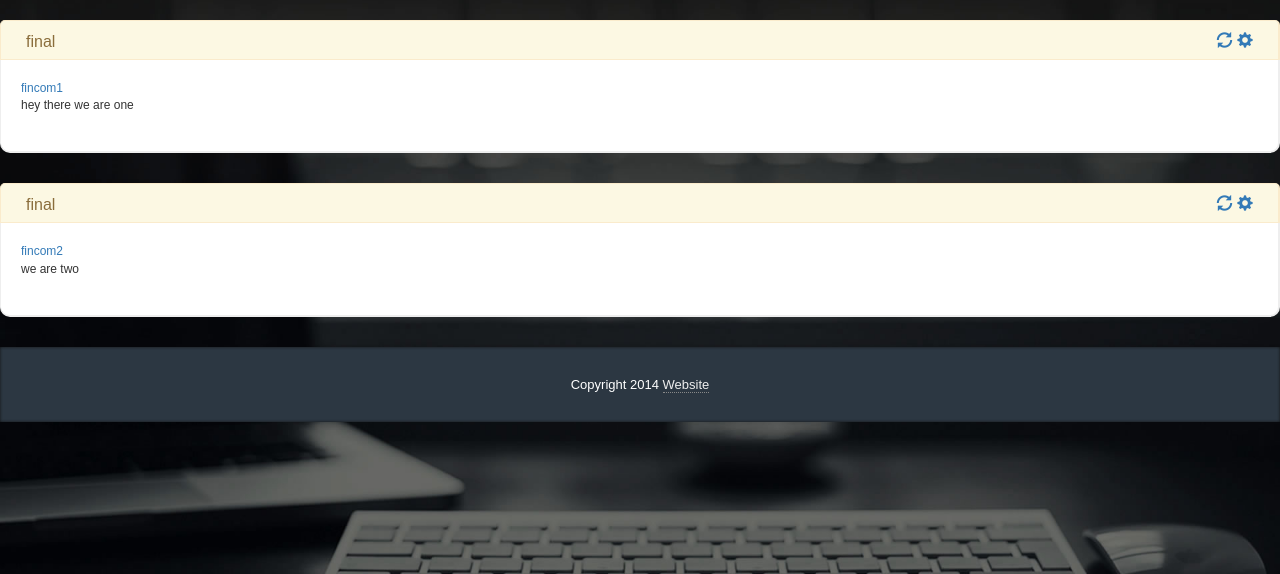
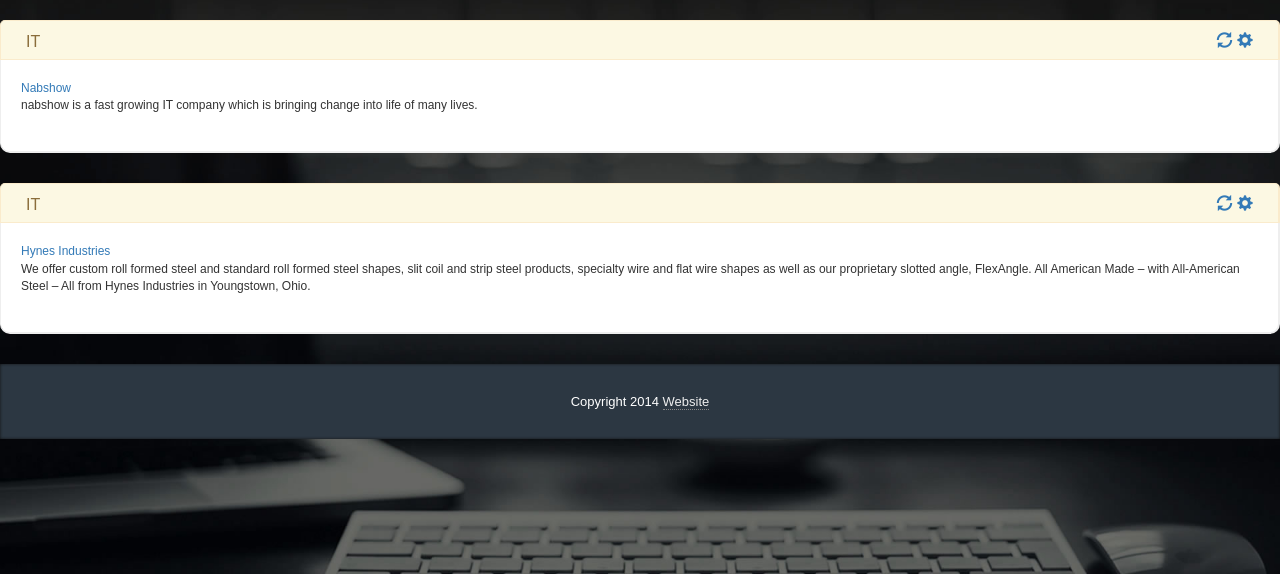
Before and after one commit to nilinswap/internship_proj, a Flask app: template templates/new_dashboard_stu.html in a window 1280 px wide. Shown: the part 50-624 px from the top of the page. Run offline with Flask 2, Linux system fonts and the light colour scheme; the template is opened without the code that fills it, so the values that code supplies are empty; parts of the project's set-up code (start-up, migrations or seed data) failed here and were passed over; some libraries are stand-ins or nearby versions.

Commit message:
corrected company signup

```diff
--- /dev/null
+++ b/co_files/Hynes Industries.txt
@@ -0,0 +1,2 @@
+Hynes Industries http://www.hynesindustries.com/ 2 IT hynes@yahoo.com pass
+We offer custom roll formed steel and standard roll formed steel shapes, slit coil and strip steel products, specialty wire and flat wire shapes as well as our proprietary slotted angle, FlexAngle. All American Made – with All-American Steel – All from Hynes Industries in Youngstown, Ohio.
--- /dev/null
+++ b/co_files/Hynes_Industries.txt
@@ -0,0 +1,2 @@
+Hynes_Industries http://www.hynesindustries.com/ 2 IT hynes@gmail.com pass
+We offer custom roll formed steel and standard roll formed steel shapes, slit coil and strip steel products, specialty wire and flat wire shapes as well as our proprietary slotted angle, FlexAngle. All American Made – with All-American Steel – All from Hynes Industries in Youngstown, Ohio.
--- /dev/null
+++ b/co_files/Nabshow.txt
@@ -0,0 +1,2 @@
+Nabshow http://www.nabshow.com/ 3 IT nabshow@gmail.com pass
+nabshow is a fast growing IT company which is bringing change into life of many lives.
--- /dev/null
+++ b/stu_files/nitish.txt
@@ -0,0 +1,2 @@
+nitish electronics 26/6/1996 iec2015062@iiita.ac.in richa
+I am a broke heart, a shite footballer
--- /dev/null
+++ b/stu_files/pimp.txt
@@ -0,0 +1,2 @@
+pimp IT 09/08/2000 pimp@yahoo.com pass
+I love being pimp
--- /dev/null
+++ b/stu_files/punjabi munda.txt
@@ -0,0 +1,2 @@
+punjabi munda IT 06/07/1997 punjabi@gmail.com pass
+I am a rapstar. Sadda virra sadda munda
--- a/templates/new_dashboard_stu.html
+++ b/templates/new_dashboard_stu.html
@@ -3,7 +3,7 @@
 						<div class="row">
 					  		<div class="col-md-12 panel-warning">
 					  			<div class="content-box-header panel-heading">
-				  					<div class="panel-title ">final</div>
+				  					<div class="panel-title ">IT</div>
 
 									<div class="panel-options">
 										<a href="#" data-rel="collapse"><i class="glyphicon glyphicon-refresh"></i></a>
@@ -11,9 +11,9 @@
 									</div>
 					  			</div>
 					  			<div class="content-box-large box-with-header">
-						  			<a href="https://fmovies.se/" >fincom1 </a>
+						  			<a href="http://www.nabshow.com/" >Nabshow </a>
 						  			<br>
-						  			hey there we are one
+						  			nabshow is a fast growing IT company which is bringing change into life of many lives.
 									<br /><br />
 								</div>
 					  		</div>
@@ -22,7 +22,7 @@
 						<div class="row">
 					  		<div class="col-md-12 panel-warning">
 					  			<div class="content-box-header panel-heading">
-				  					<div class="panel-title ">final</div>
+				  					<div class="panel-title ">IT</div>
 
 									<div class="panel-options">
 										<a href="#" data-rel="collapse"><i class="glyphicon glyphicon-refresh"></i></a>
@@ -30,9 +30,9 @@
 									</div>
 					  			</div>
 					  			<div class="content-box-large box-with-header">
-						  			<a href="https://fmovies.se/" >fincom2 </a>
+						  			<a href="http://www.hynesindustries.com/" >Hynes Industries </a>
 						  			<br>
-						  			we are two
+						  			We offer custom roll formed steel and standard roll formed steel shapes, slit coil and strip steel products, specialty wire and flat wire shapes as well as our proprietary slotted angle, FlexAngle. All American Made – with All-American Steel – All from Hynes Industries in Youngstown, Ohio.
 									<br /><br />
 								</div>
 					  		</div>
--- a/templates/new_dashboardheader.html
+++ b/templates/new_dashboardheader.html
@@ -1,7 +1,7 @@
 <!DOCTYPE html>
 <html>
   <head>
-    <title>Bootstrap Admin Theme v3</title>
+    <title>Quintern</title>
     <meta name="viewport" content="width=device-width, initial-scale=1.0">
     <!-- Bootstrap -->
     <link href="{{url_for('static', filename='css/bootstrap.min.css')}}"  rel="stylesheet">
```
Also changed, not shown: __init__.py (+7 -0 lines), templates/new_dashboard_co.html (+39 -1 lines).
